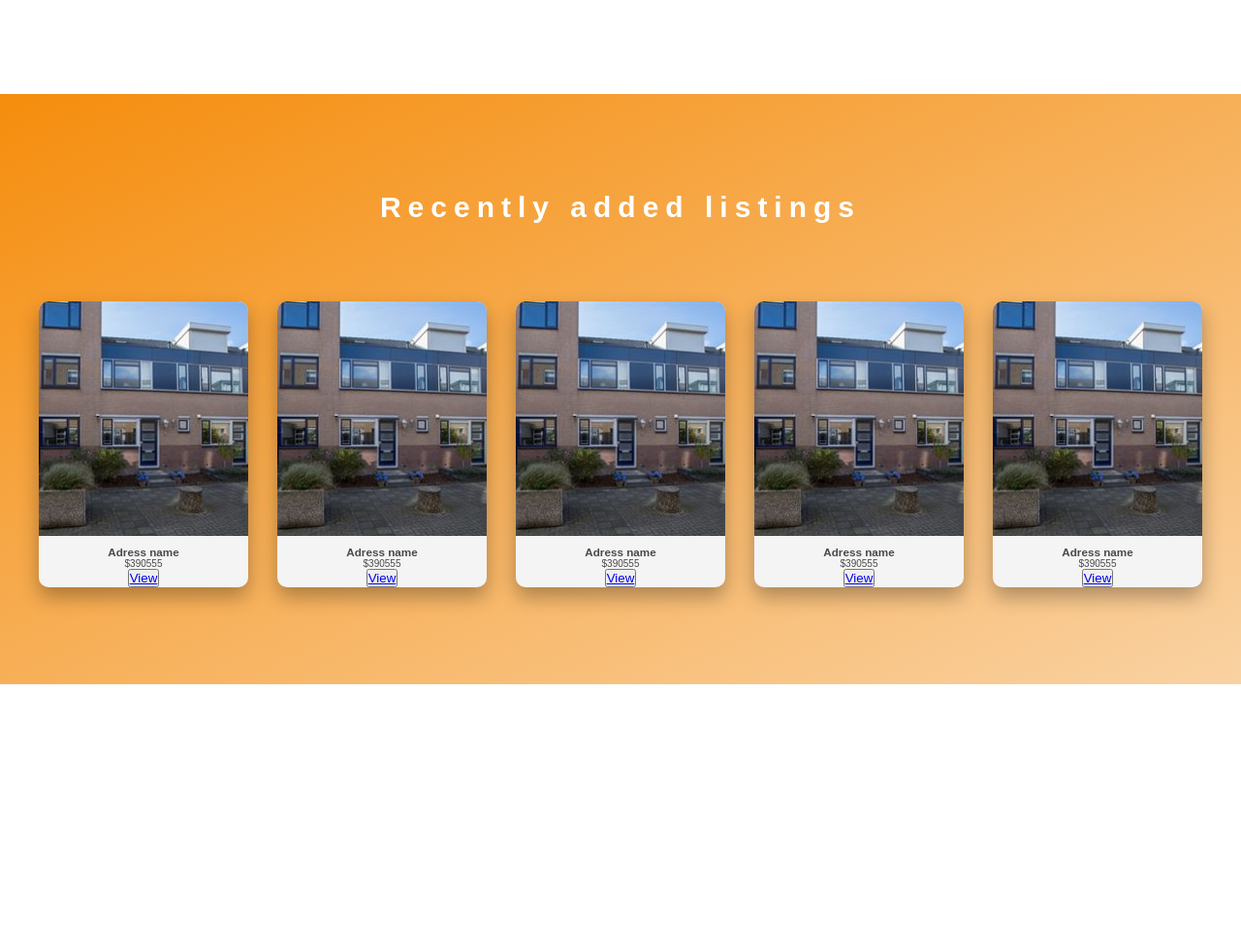
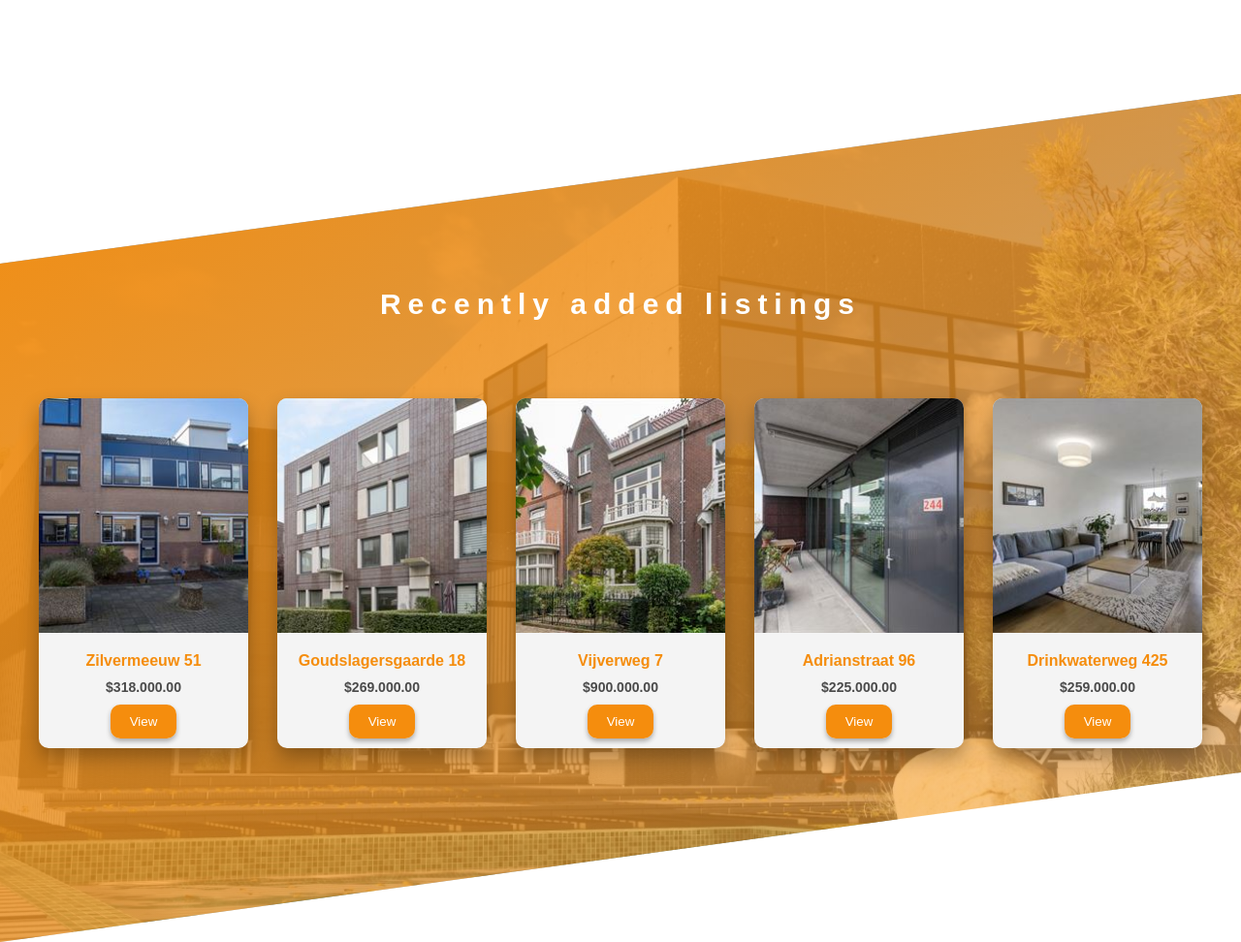
Before and after one commit to berinaptula/Real-Estate-Website, a website: page index.html in a window 1280 px wide. Shown: the part 1147-2119 px from the top of the page at 97% size. Before the commit the page ends 1853 px from the top, so only its background shows below. Drawn offline with Linux system fonts and the light colour scheme.

Commit message:
Style Recent Listings

```diff
--- a/index.html
+++ b/index.html
@@ -81,49 +81,49 @@
                             <img src="media/img/ad1.jpg">
                         </div>
                         <div class="listing__details">
-                            <h3>Adress name</h3>
-                            <p>$390555</p>
-                            <button class="view"><a href="#">View</a></button>
+                            <h3>Zilvermeeuw 51</h3>
+                            <p>$318.000.00</p>
+                            <button class="view"><a href="ad.html#ad1">View</a></button>
                         </div>
                     </div>
                     <div class="listing">
                         <div class="listing__image">
-                            <img src="media/img/ad1.jpg">
+                            <img src="media/img/ad2.jpg">
                         </div>
                         <div class="listing__details">
-                            <h3>Adress name</h3>
-                            <p>$390555</p>
-                            <button class="view"><a href="#">View</a></button>
+                            <h3>Goudslagersgaarde 18</h3>
+                            <p>$269.000.00</p>
+                            <button class="view"><a href="ad.html#ad2">View</a></button>
                         </div>
                     </div>
                     <div class="listing">
                         <div class="listing__image">
-                            <img src="media/img/ad1.jpg">
+                            <img src="media/img/ad5.jpg">
                         </div>
                         <div class="listing__details">
-                            <h3>Adress name</h3>
-                            <p>$390555</p>
-                            <button class="view"><a href="#">View</a></button>
+                            <h3>Vijverweg 7</h3>
+                            <p>$900.000.00</p>
+                            <button class="view"><a href="ad.html#ad5">View</a></button>
                         </div>
                     </div>
                     <div class="listing">
                         <div class="listing__image">
-                            <img src="media/img/ad1.jpg">
+                            <img src="media/img/ad6.jpg">
                         </div>
                         <div class="listing__details">
-                            <h3>Adress name</h3>
-                            <p>$390555</p>
-                            <button class="view"><a href="#">View</a></button>
+                            <h3>Adrianstraat 96</h3>
+                            <p>$225.000.00</p>
+                            <button class="view"><a href="ad.html#ad6">View</a></button>
                         </div>
                     </div>
                     <div class="listing">
                         <div class="listing__image">
-                            <img src="media/img/ad1.jpg">
+                            <img src="media/img/ad8.jpg">
                         </div>
                         <div class="listing__details">
-                            <h3>Adress name</h3>
-                            <p>$390555</p>
-                            <button class="view"><a href="#">View</a></button>
+                            <h3>Drinkwaterweg 425</h3>
+                            <p>$259.000.00</p>
+                            <button class="view"><a href="ad.html#ad8">View</a></button>
                         </div>
                     </div>
                 </div>
--- a/sass/__recent-listings.scss
+++ b/sass/__recent-listings.scss
@@ -4,8 +4,14 @@
     justify-content: space-between;
     flex-direction: column;
     margin: 0;
-    background: linear-gradient(to right bottom, rgba($color-primary, 1), rgba($color-primary-light, 0.5));
-    padding: 10rem 0;
+    background: linear-gradient(to right bottom, rgba($color-primary, 1), rgba($color-primary-light, 0.5)), url(/media/img/recents-bg.jpg);
+    background-attachment: fixed;
+    background-repeat: no-repeat;
+    background-position: center;
+    background-size: cover;
+    padding: 20rem 0;
+    clip-path: polygon(0 20%, 100% 0%, 100% 80%, 0% 100%);
+    box-shadow: 0 0rem 4rem rgba($color: #000000, $alpha: 1.0);
 
     &__text {
         text-align: center;
@@ -31,6 +37,7 @@
     display: flex;
     justify-content: space-between;
 
+
     .listing {
         width: 18%;
         overflow: hidden;
@@ -42,6 +49,13 @@
         align-items: center;
         border-radius: 1rem;
         background-color: rgb(244, 244, 244);
+        transition: all 0.4s;
+
+
+        &:hover {
+            transform: scale(1.05);
+            box-shadow: 0 2rem 4rem rgba($color: #000000, $alpha: 0.3);
+        }
 
         &__image {
             img {
@@ -55,6 +69,54 @@
         &__details {
             text-align: center;
 
+            padding: 1rem;
+
+            h3 {
+                margin-bottom: 1rem;
+                font-size: 1.6rem;
+                color: $color-primary;
+            }
+
+            p {
+                margin-bottom: 2rem;
+                font-size: 1.4rem;
+                font-weight: bold;
+            }
+
+            button {
+                cursor: pointer;
+                transition: all 0.2s;
+                outline: none;
+                border: none;
+                margin-bottom: 1rem;
+
+                &:hover {
+                    transform: scale(1.1) translateY(0);
+                }
+
+                &:active {
+                    background-color: $color-primary-light;
+                    transform: scale(1.1) translateY(2px);
+
+                }
+
+                a {
+                    color: white;
+                    background-color: $color-primary;
+                    padding: 1rem 2rem;
+                    border-radius: 1rem;
+                    text-decoration: none;
+                    box-shadow: 0 0.3rem 0.5rem rgba($color: #000000, $alpha: 0.3);
+
+                    &:hover {
+                        background-color: $color-primary-light;
+                    }
+
+                    &:active {
+                        box-shadow: 0 0.5rem 1rem rgba($color: #000000, $alpha: 0.3);
+                    }
+                }
+            }
         }
     }
 }
--- a/sass/_landing-page.scss
+++ b/sass/_landing-page.scss
@@ -21,6 +21,7 @@
         align-items: center;
         justify-content: center;
         background-attachment: fixed;
+        clip-path: polygon(0 0, 100% 0%, 100% 90%, 0% 100%);
 
     }
 
--- a/scripts/ads.js
+++ b/scripts/ads.js
@@ -1,7 +1,7 @@
 const adsArr = [{
         type: 'apartment',
         price: 318000,
-        adress: "Zilvermeeuw 5111111111111",
+        adress: "Zilvermeeuw 51",
         published: moment().subtract(21, 'days'),
         city: 'Hoogvliet Rotterdam',
         postcode: '3192 PD',
@@ -134,7 +134,7 @@ const adsArr = [{
     {
         type: 'apartment',
         price: 259000,
-        adress: "Drinkwaterweg 425XDDDDDD",
+        adress: "Drinkwaterweg 425",
         published: moment().subtract(3, 'days'),
         city: 'Rotterdam',
         postcode: '3063 VD',
```
Also changed, not shown: css/style.css, media/img/recents-bg.jpg (added).
